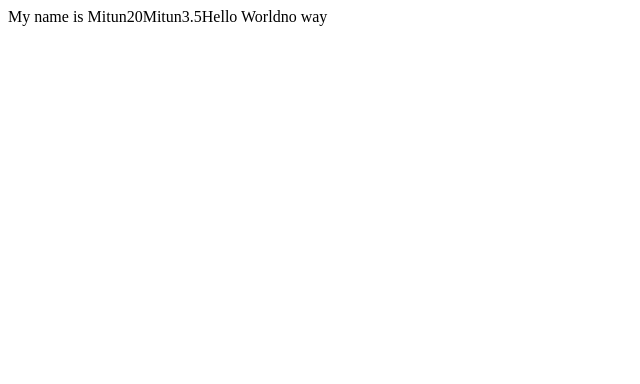
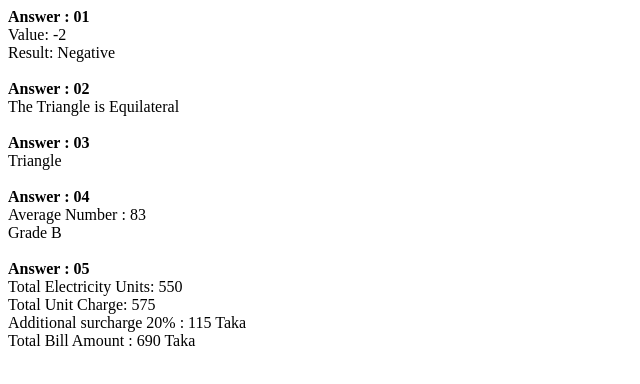
Before and after one commit to mitunkanti/javascript-exam-1, a plain HTML site: page index.html in a window 1280 px wide. Shown: the whole page, without its empty margins (0-640 px from the left). Drawn offline with Linux system fonts and the light colour scheme.

Commit message:
Add files via upload

```diff
--- a/index.html
+++ b/index.html
@@ -1,34 +1,197 @@
 <!DOCTYPE html>
 <html>
 <head>
-	<title>Js Programming</title>
+	<title>JavaScript Programming</title>
 </head>
 <body>
 
 	<script>
 
-		var num1 = 10;
-		var num2 = 10;
-		var name = 'Mitun';
-		var cgpa = 3.5;
+		// 1. Write a JS program to input a number and check positive, negative or zero using if else.
 
 
-		document.write('My name is ' + name);
+		var answer = "Answer : 01 <br>";
+		var result = answer.bold();
+		document.write(result);
 
 
-		document.write(num1 + num2);
-		document.write(name);
-		document.write(cgpa);
+		var num1 = 9;
+		var num2 = 11;
 
-		document.write("Hello World");
+		var result = (num1 - num2);
 
-		var num1 = 134;
-		if (num1 % 5==0 && num1%10==0)
-			document.write('number is divisible with 5 and 10');
-		else
-			document.write('no way');
+		document.write('Value: ' + result + '<br>');
+		if(result < 0){
+			document.write('Result: Negative ' );
+		}else{
+			document.write('Result: Positive ' );
+		}
+
+		document.write('<br><br>');
+
 
 	</script>
 
+	<script>
+		//2. Write a JS program to input sides of a triangle and check whether a triangle is equilateral, scalene or isosceles triangle using if else.
+
+		var answer = "Answer : 02 <br>";
+		var result = answer.bold();
+		document.write(result);
+
+		var num1 = 30;
+		var num2 = 30;
+		var num3 = 30;
+
+		if(num1==num2 && num2==num3 && num1==num3)
+			document.write("The Triangle is Equilateral");
+
+		else
+			document.write("The Triangle is Scalene");
+
+
+		document.write('<br><br>');
+
+	</script>
+
+	<script>
+		//3. Write a JS program to input sides of a triangle and check if its possible to create a triangle or not.
+
+		var answer = "Answer : 03 <br>";
+		var result = answer.bold();
+		document.write(result);
+
+		var a = 28;
+		var b = 25;
+		var c = 12;
+
+		if(a+b>c && a+c>b && b+c>a)
+			document.write("Triangle");
+		else
+			document.write("Not Triangle");
+
+			document.write('<br><br>');
+
+	</script>
+
+
+
+	<script>
+		// 04. five sebjects grade
+
+		// If percentage >= 90% : Grade A
+		// If percentage >= 80% : Grade B
+		// If percentage >= 70% : Grade C
+		// If percentage >= 60% : Grade D
+		// If percentage >= 40% : Grade E
+		// If percentage < 40% : Grade F
+
+		var answer = "Answer : 04 <br>";
+		var result = answer.bold();
+		document.write(result);
+
+
+
+
+		//five subjects marks
+
+		var Physics = 81;
+		var Chemistry = 83;
+		var Biology = 85;
+		var Mathematics = 88;
+		var Computer = 82;
+
+		var average = (Physics + Chemistry + Biology + Mathematics + Computer) / 5;
+
+		average = parseInt(average);
+
+		document.write('Average Number : '+ average + '<br>');
+
+		if(average >= 90 && average <= 100){
+			document.write('Grade A');
+		}
+
+		if(average >= 80 && average < 90){
+			document.write('Grade B');
+		}
+
+
+		if(average >= 70 && average < 80){
+			document.write("Grade C");
+		}
+
+
+		if(average >= 60 && average < 70){
+			document.write("Grade D");
+		}
+
+
+		if(average >= 40 && average < 60){
+			document.write("Grade E");
+		}
+
+
+		if(average >=0 && average < 40){
+			document.write("Grade F");
+		}
+
+		document.write('<br><br>');
+
+	</script>
+
+
+<script>
+	//*5. Write a JS program to input electricity unit charge and calculate the total electricity bill according to the given condition:
+	//For the first 50 units Taka. 0.50/unit
+	//For the next 100 units, Taka. 0.75/unit
+	//For the next 100 units, Taka. 1.20/unit
+	//For units above 250 Taka. 1.50/unit
+	//An additional surcharge of 20% is added to each bill.
+
+		var answer = "Answer : 05 <br>";
+		var result = answer.bold();
+		document.write(result);
+
+
+
+	var electricity_unit = 550 ;
+	var subtotal = 0;
+
+	document.write('Total Electricity Units: ' + electricity_unit  + '<br>');
+
+	var condition_1	= 0.50; // For the first 50 Units
+	var condition_2	= 0.75; // For the next 100 Units
+	var condition_3	= 1.20; // For the next 100 Units
+	var condition_4	= 1.50; // 250 Units above
+
+
+	if(electricity_unit >=0 && electricity_unit <=50){
+		subtotal=(condition_1 * electricity_unit);
+	}
+
+	if(electricity_unit >=51 && electricity_unit <=150){
+		subtotal= (condition_2 * electricity_unit-50) + subtotal;
+	}
+
+	if(electricity_unit >=151 && electricity_unit <=250){
+		subtotal= (condition_3 * electricity_unit) + subtotal;
+	}
+
+	if(electricity_unit >=251 ){
+		subtotal= (condition_4 * electricity_unit-250) + subtotal;
+	}
+
+
+	document.write('Total Unit Charge: ' + subtotal);
+
+	document.write('<br> Additional surcharge 20% : ' + ((subtotal)*20/100) + ' Taka');
+
+	document.write('<br> Total Bill Amount : ' + ((subtotal)+((subtotal)*20/100)) + ' Taka');
+
+
+
+</script>
+
+
 </body>
 </html>
```
